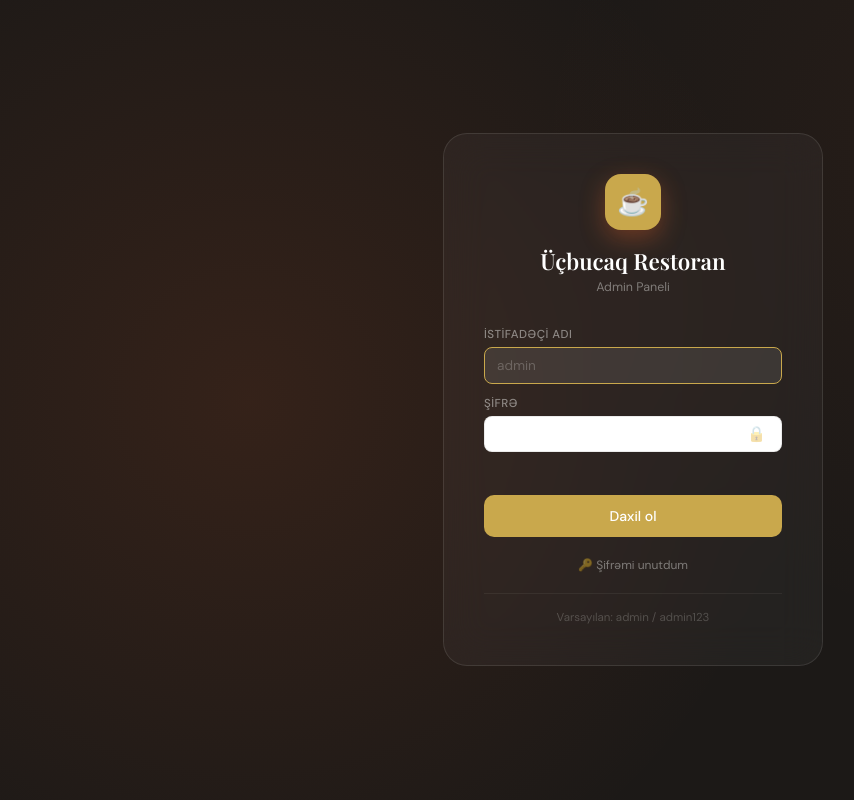
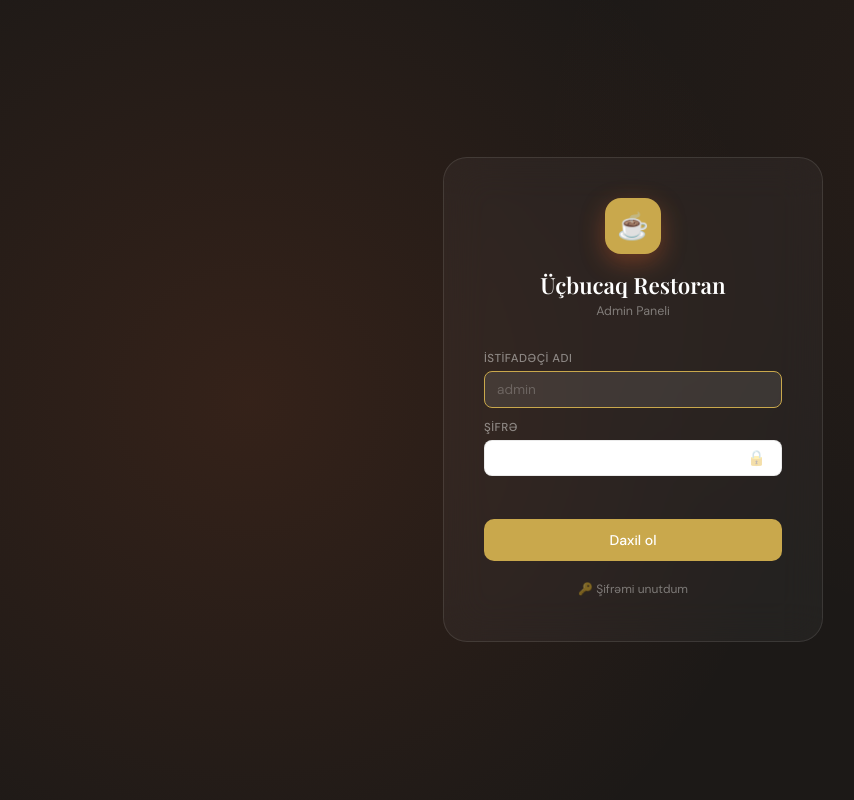
Before and after one commit to faridkarimli027-lang/ucbucaqq, a Flask app: page /admin in a window 1280 px wide. Shown: the whole page, without its empty margins (7-861 px from the left). Run offline with Flask 3, Linux system fonts and the light colour scheme; some libraries are stand-ins or nearby versions.

Commit message:
Update admin.html

```diff
--- a/templates/admin.html
+++ b/templates/admin.html
@@ -71,7 +71,7 @@ body { font-family: 'DM Sans', sans-serif; background: var(--bg); color: var(--t
 .login-btn:hover { background:var(--accent-dark); }
 .login-btn:active { transform:scale(0.98); }
 .login-btn:disabled { opacity:0.6;cursor:not-allowed; }
-.login-hint { text-align:center;font-size:0.72rem;color:rgba(255,255,255,0.2);margin-top:1rem;padding-top:1rem;border-top:1px solid rgba(255,255,255,0.06); }
+
 
 /* SIDEBAR */
 .sidebar { width:220px;background:var(--sidebar);display:flex;flex-direction:column;padding:1.5rem 0;position:fixed;top:0;left:0;bottom:0;z-index:10; }
@@ -211,7 +211,7 @@ input[type=file] { display:none; }
       <button class="login-btn" id="login-btn" onclick="doLogin()">Daxil ol</button>
       <button type="button" onclick="openForgotModal()" style="background:none;border:none;color:rgba(255,255,255,0.4);font-size:0.75rem;font-family:'DM Sans',sans-serif;cursor:pointer;margin-top:4px;text-align:center;width:100%;padding:4px;transition:color 0.15s" onmouseover="this.style.color='rgba(255,255,255,0.75)'" onmouseout="this.style.color='rgba(255,255,255,0.4)'">🔑 Şifrəmi unutdum</button>
     </div>
-    <div class="login-hint">Varsayılan: admin / admin123</div>
+
   </div>
 </div>
 
```
